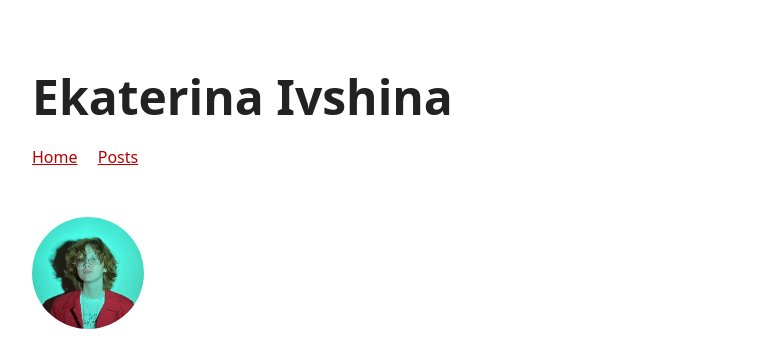
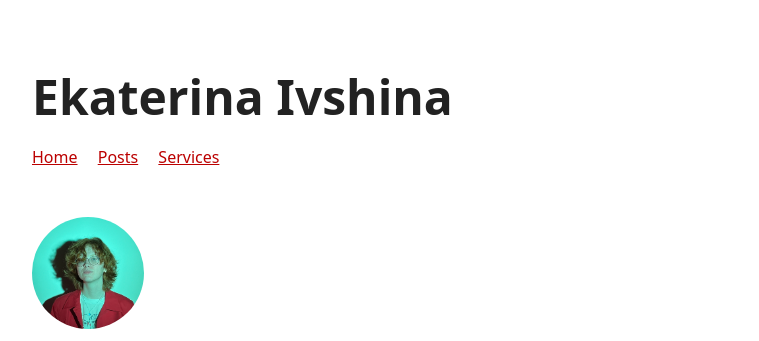
Before and after one commit to eivshina/point-theme, a Jekyll site: the page built from index.md, in a window 1280 px wide. Shown: the top 341 px of the page, without its empty margins (258-1017 px from the left). Built offline with Jekyll 4.4.1, drawn with Linux system fonts in a browser that asks for light colours.

Commit message:
Update _config.yml

```diff
--- a/_config.yml
+++ b/_config.yml
@@ -21,6 +21,8 @@ nav-links:
     # 🎯
   - name: Posts
     url: /thoughts
+  - name: Services
+    url: /services
   #- name: Thoughts
   #  url: /thoughts
   #  external: false
```
